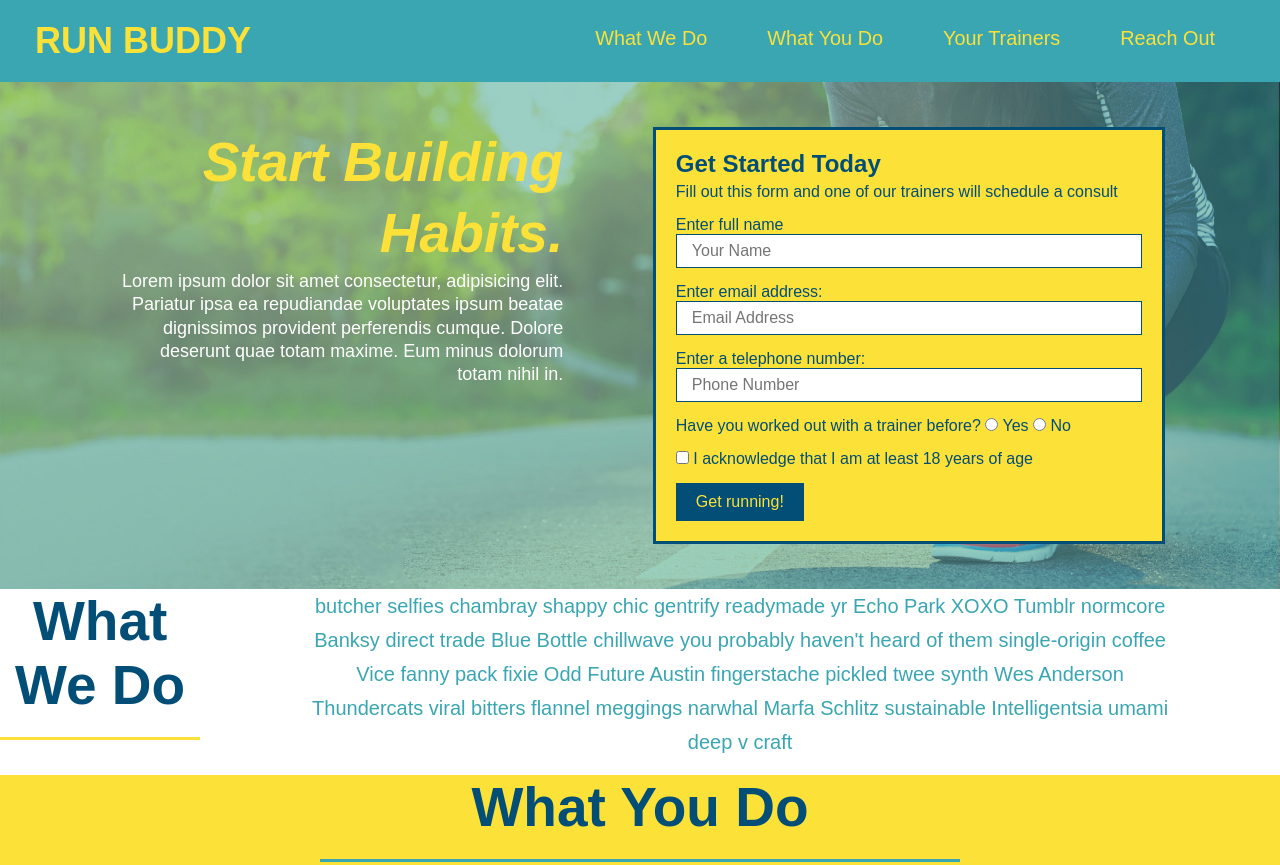
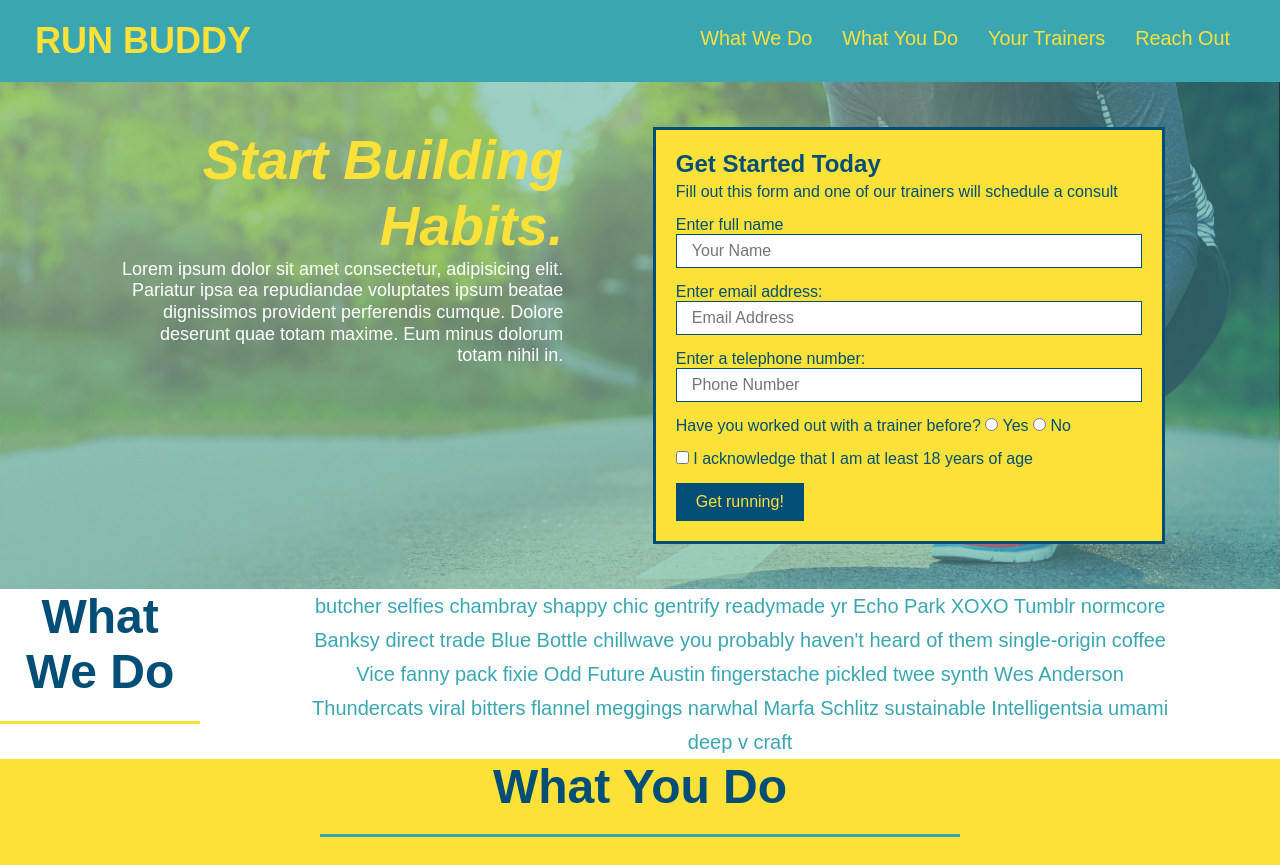
Before and after one commit to jrrangai/run-buddy, a plain HTML site: page index.html in a window 1280 px wide. Shown: the top 865 px of the page. Drawn offline with Linux system fonts and the light colour scheme.

Commit message:
input media-queries

```diff
--- a/assets/css/style.css
+++ b/assets/css/style.css
@@ -48,7 +48,7 @@ header nav ul {
 }
 
 header nav ul li a {
-    margin: 0 30px;
+    padding: 10px 15px;
     font-weight: lighter;
     font-size: 1.55vw;
 }
@@ -90,6 +90,7 @@ footer a {
     display: flex;
     justify-content: center;
     flex-wrap: wrap;
+    align-items: flex-start;
 }
 
 .hero-cta {
@@ -98,7 +99,7 @@ footer a {
     margin: 3.5%;
     color: #fff;
     font-size: 18px;
-    line-height: 1.3;
+    line-height: 1.2;
 }
 
 .hero-cta h2 {
@@ -150,7 +151,7 @@ footer a {
 
 /* section start */
 .section-title {
-    font-size: 55px;
+    font-size: 48px;
     color: #024e76;
     border-bottom: 3px solid;
     padding-bottom: 20px;
@@ -348,3 +349,23 @@ footer a {
 .flex-row {
     display: flex;
 }
+
+
+/* Media Queries Start */
+
+/* MEDIA QUERY FOR SMALLER DESKTOP SCREENS AND SMALLER */
+@media screen and (max-width: 980px) {
+
+}
+
+/* MEDIA QUERY FOR TABLETS AND SMALLER */
+@media screen and (max-width: 768px) {
+
+}
+
+/* MEDIA QUERY FOR MOBILE PHONES AND SMALLER */
+@media screen and (max-width: 575px) {
+
+}
+
+/* Media Queries END */
--- a/index.html
+++ b/index.html
@@ -3,6 +3,7 @@
     <head>
         <link rel="stylesheet" href="./assets/css/style.css" />
         <meta charset="UTF-8" />
+        <meta name="viewport" content="width=device-width, initial-scale=1.0" />
         <title>Run Buddy</title>
     </head>
     <body>
```
Also changed, not shown: privacy-policy.html (+1 -0 lines).
